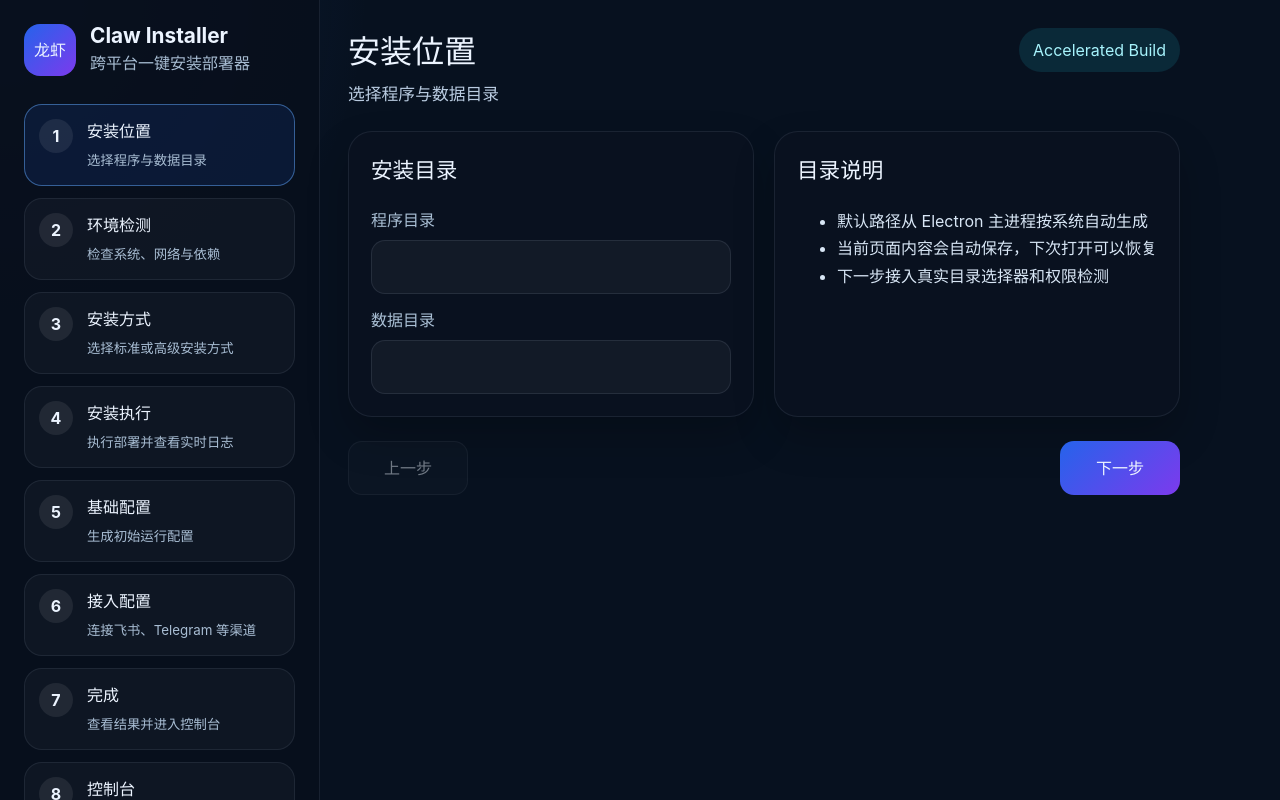
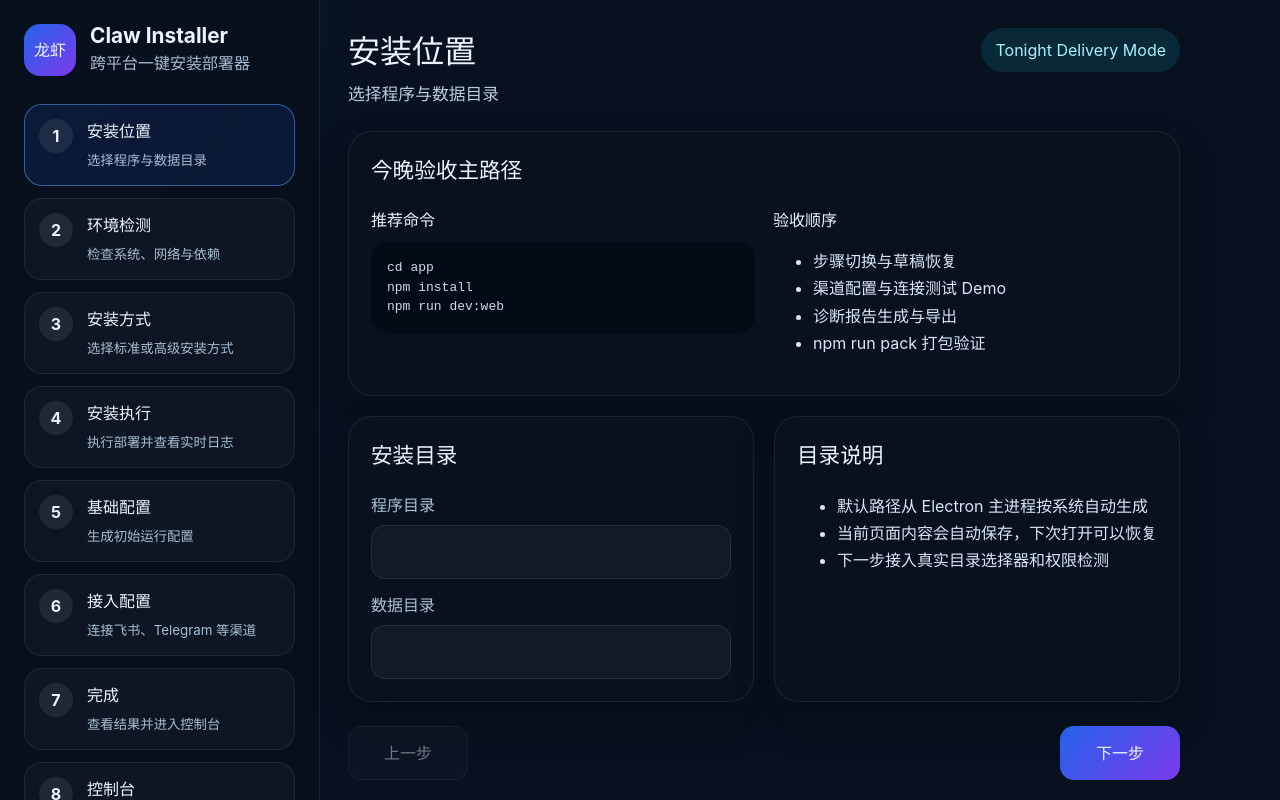
Before and after one commit to HachikoJ/claw-installer, a React app in the folder app/: page / in a window 1280 px wide. Shown: the top 800 px of the page. Built offline with nearby package versions, Linux system fonts and the light colour scheme; the HTML template or start-up script is replaced by a standard one.

Commit message:
feat: switch UI into tonight delivery mode

```diff
--- a/app/src/App.css
+++ b/app/src/App.css
@@ -51,6 +51,18 @@ button { cursor: pointer; }
   margin-top: 12px;
   color: #86efac;
   word-break: break-all;
+}
+.delivery-panel {
+  margin-bottom: 20px;
+}
+.delivery-grid {
+  display: grid;
+  grid-template-columns: repeat(2, minmax(0, 1fr));
+  gap: 18px;
+}
+.delivery-grid strong {
+  display: block;
+  margin-bottom: 10px;
 }
 
 .shell {
--- a/app/src/App.tsx
+++ b/app/src/App.tsx
@@ -120,78 +120,18 @@ function App() {
 
   const checks: EnvironmentCheckItem[] = useMemo(
     () => [
-      {
-        key: 'os',
-        label: '操作系统',
-        status: environment ? 'pass' : 'pending',
-        detail: environment ? `${environment.osType} ${environment.osVersion} · ${environment.arch}` : '正在读取系统信息',
-      },
-      {
-        key: 'memory',
-        label: '内存容量',
-        status: environment ? 'pass' : 'pending',
-        detail: environment ? `检测到 ${environment.memoryGb} GB 内存` : '等待主进程返回信息',
-      },
-      {
-        key: 'node',
-        label: 'Node 环境',
-        status: environment?.hasNode ? 'pass' : 'warn',
-        detail: environment ? (environment.hasNode ? 'Node runtime 可用' : 'Node 环境检查未通过') : '等待检测',
-      },
-      {
-        key: 'git',
-        label: 'Git 工具',
-        status: environment?.hasGit ? 'pass' : 'warn',
-        detail: environment ? (environment.hasGit ? 'Git 已检测到' : 'Git 未检测到') : '等待检测',
-      },
-      {
-        key: 'docker',
-        label: 'Docker 工具',
-        status: environment?.hasDocker ? 'pass' : 'warn',
-        detail: environment ? (environment.hasDocker ? 'Docker 已检测到' : 'Docker 未检测到，可后续再装') : '等待检测',
-      },
-      {
-        key: 'permission',
-        label: '写入权限',
-        status: environment?.cwdWritable ? 'pass' : 'warn',
-        detail: environment ? (environment.cwdWritable ? '当前工作目录可写' : '当前工作目录写权限待处理') : '等待检测',
-      },
-      {
-        key: 'home',
-        label: '用户目录权限',
-        status: environment?.homeWritable ? 'pass' : 'warn',
-        detail: environment ? (environment.homeWritable ? '用户目录可写' : '用户目录写权限待处理') : '等待检测',
-      },
-      {
-        key: 'cpu',
-        label: 'CPU 核心数',
-        status: environment?.cpuCount ? 'pass' : 'pending',
-        detail: environment ? `检测到 ${environment.cpuCount} 核 CPU` : '等待检测',
-      },
-      {
-        key: 'display',
-        label: '图形环境',
-        status: environment?.hasDisplay ? 'pass' : 'warn',
-        detail: environment ? (environment.hasDisplay ? '检测到 DISPLAY / WAYLAND_DISPLAY' : '未检测到图形环境，可使用 dev:web fallback') : '等待检测',
-      },
-      {
-        key: 'root',
-        label: '当前权限',
-        status: environment?.isRoot ? 'warn' : 'pass',
-        detail: environment ? (environment.isRoot ? '当前以 root 运行，Electron 需 no-sandbox' : '当前非 root 运行') : '等待检测',
-      },
-      {
-        key: 'path',
-        label: '安装目录',
-        status: installPath ? 'pass' : 'warn',
-        detail: installPath || '尚未指定安装目录',
-      },
-      {
-        key: 'port',
-        label: '服务端口',
-        status: servicePort ? 'pass' : 'warn',
-        detail: `当前端口 ${servicePort || '未设置'}`,
-      },
+      { key: 'os', label: '操作系统', status: environment ? 'pass' : 'pending', detail: environment ? `${environment.osType} ${environment.osVersion} · ${environment.arch}` : '正在读取系统信息' },
+      { key: 'memory', label: '内存容量', status: environment ? 'pass' : 'pending', detail: environment ? `检测到 ${environment.memoryGb} GB 内存` : '等待主进程返回信息' },
+      { key: 'cpu', label: 'CPU 核心数', status: environment?.cpuCount ? 'pass' : 'pending', detail: environment ? `检测到 ${environment.cpuCount} 核 CPU` : '等待检测' },
+      { key: 'node', label: 'Node 环境', status: environment?.hasNode ? 'pass' : 'warn', detail: environment ? (environment.hasNode ? 'Node runtime 可用' : 'Node 环境检查未通过') : '等待检测' },
+      { key: 'git', label: 'Git 工具', status: environment?.hasGit ? 'pass' : 'warn', detail: environment ? (environment.hasGit ? 'Git 已检测到' : 'Git 未检测到') : '等待检测' },
+      { key: 'docker', label: 'Docker 工具', status: environment?.hasDocker ? 'pass' : 'warn', detail: environment ? (environment.hasDocker ? 'Docker 已检测到' : 'Docker 未检测到，可后续再装') : '等待检测' },
+      { key: 'permission', label: '工作目录权限', status: environment?.cwdWritable ? 'pass' : 'warn', detail: environment ? (environment.cwdWritable ? '当前工作目录可写' : '当前工作目录写权限待处理') : '等待检测' },
+      { key: 'home', label: '用户目录权限', status: environment?.homeWritable ? 'pass' : 'warn', detail: environment ? (environment.homeWritable ? '用户目录可写' : '用户目录写权限待处理') : '等待检测' },
+      { key: 'display', label: '图形环境', status: environment?.hasDisplay ? 'pass' : 'warn', detail: environment ? (environment.hasDisplay ? '检测到 DISPLAY / WAYLAND_DISPLAY' : '未检测到图形环境，可使用 dev:web fallback') : '等待检测' },
+      { key: 'root', label: '当前权限', status: environment?.isRoot ? 'warn' : 'pass', detail: environment ? (environment.isRoot ? '当前以 root 运行，Electron 需 no-sandbox' : '当前非 root 运行') : '等待检测' },
+      { key: 'path', label: '安装目录', status: installPath ? 'pass' : 'warn', detail: installPath || '尚未指定安装目录' },
+      { key: 'port', label: '服务端口', status: servicePort ? 'pass' : 'warn', detail: `当前端口 ${servicePort || '未设置'}` },
     ],
     [environment, installPath, servicePort],
   );
@@ -260,8 +200,27 @@ function App() {
             <h2>{installSteps[activeIndex]?.title ?? '安装向导'}</h2>
             <p>{installSteps[activeIndex]?.description}</p>
           </div>
-          <div className="status-pill">Accelerated Build</div>
+          <div className="status-pill">Tonight Delivery Mode</div>
         </header>
+
+        <section className="panel delivery-panel">
+          <h3>今晚验收主路径</h3>
+          <div className="delivery-grid">
+            <div>
+              <strong>推荐命令</strong>
+              <pre>cd app{`\n`}npm install{`\n`}npm run dev:web</pre>
+            </div>
+            <div>
+              <strong>验收顺序</strong>
+              <ul>
+                <li>步骤切换与草稿恢复</li>
+                <li>渠道配置与连接测试 Demo</li>
+                <li>诊断报告生成与导出</li>
+                <li>npm run pack 打包验证</li>
+              </ul>
+            </div>
+          </div>
+        </section>
 
         {activeStep === 'location' && (
           <section className="panel-grid two-col">
```
Also changed, not shown: 2 other files (tests, documents, lock files or other folders).
